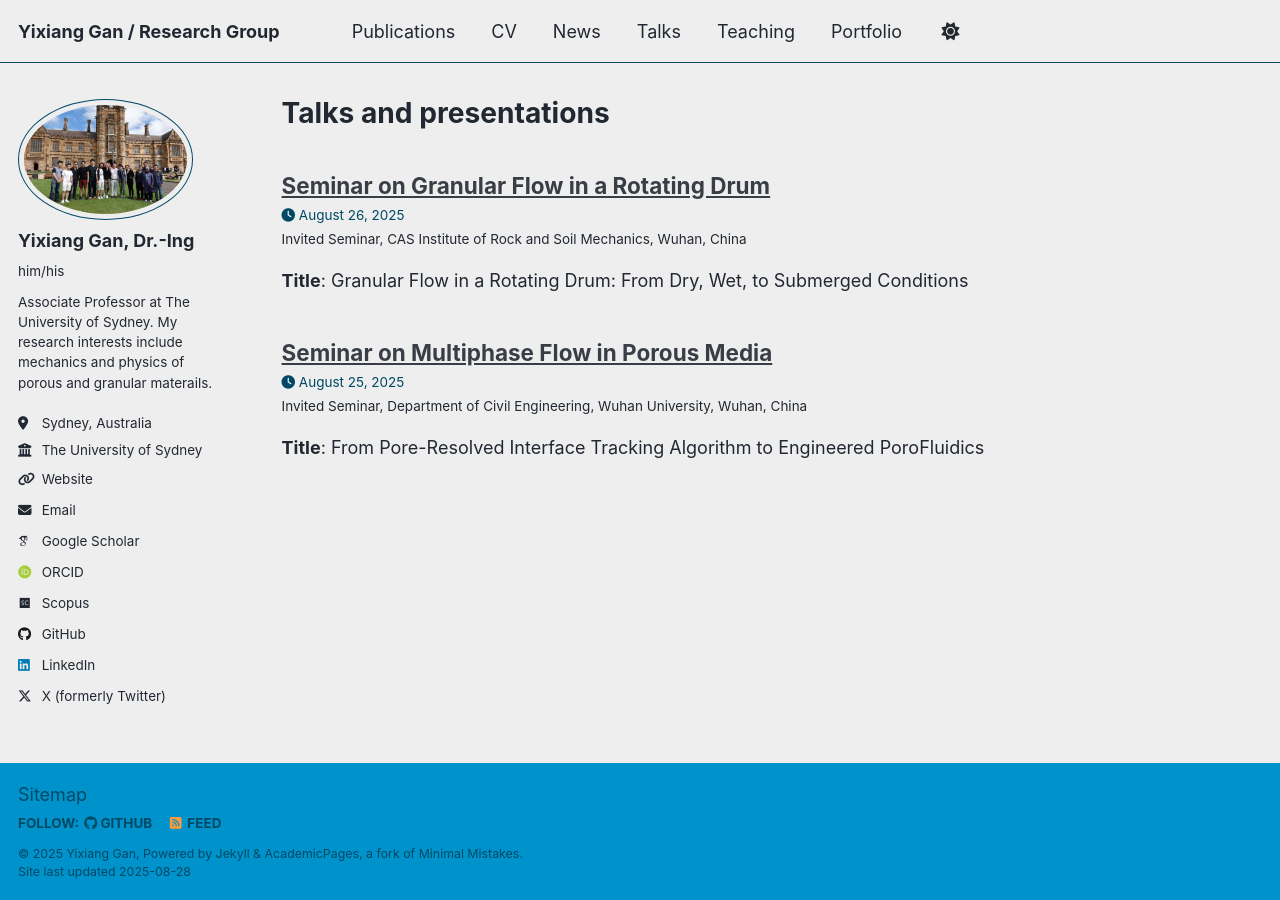
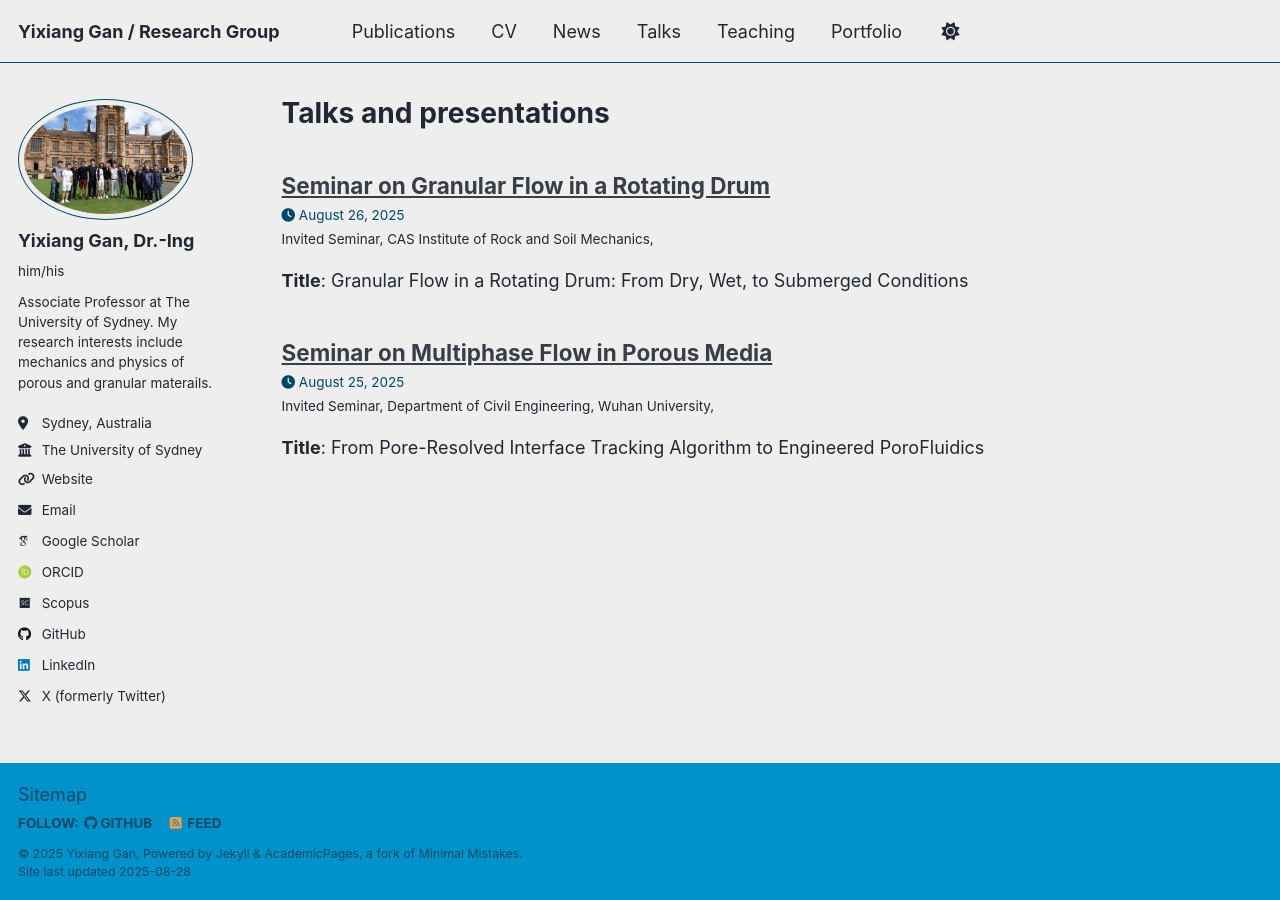
Before and after one commit to ganyx/site, a Jekyll site: the page built from _pages/talks.html, in a window 1280 px wide. Built offline with Jekyll 4.4.1, drawn with Linux system fonts in a browser that asks for light colours; some web fonts are replaced; a script that is not in the unit is left out.

Commit message:
Remove location from upcoming talk entries
Cleared the 'location' field in the metadata for the WHU and CAS-IRSM talks scheduled in August 2025. This may be to avoid redundancy or to update incomplete information.

```diff
--- a/_talks/2025-08-25-WHU.md
+++ b/_talks/2025-08-25-WHU.md
@@ -5,7 +5,7 @@ type: "Invited Seminar"
 permalink: /talks/2025-08-25-WHU
 venue: "Department of Civil Engineering, Wuhan University"
 date: 2025-08-25
-location: "Wuhan, China"
+location: ""
 ---
 
 **Title**: From Pore-Resolved Interface Tracking Algorithm to Engineered PoroFluidics
--- a/_talks/2025-08-26-CAS-IRSM.md
+++ b/_talks/2025-08-26-CAS-IRSM.md
@@ -5,7 +5,7 @@ type: "Invited Seminar"
 permalink: /talks/2025-08-26-CAS-IRSM
 venue: "CAS Institute of Rock and Soil Mechanics"
 date: 2025-08-26
-location: "Wuhan, China"
+location: ""
 ---
 
 **Title**: Granular Flow in a Rotating Drum: From Dry, Wet, to Submerged Conditions
```
